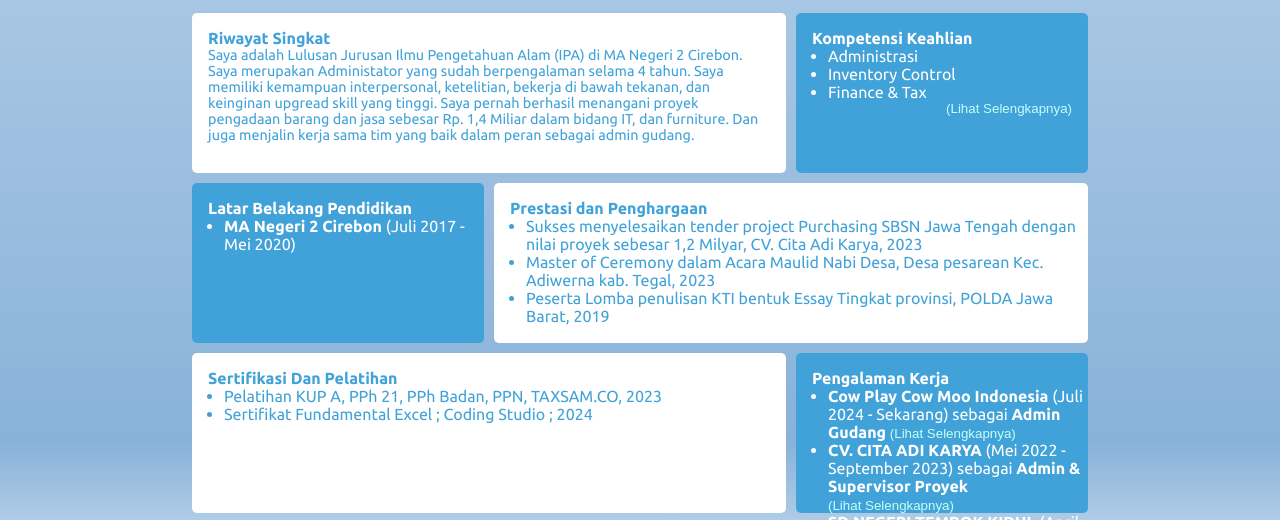
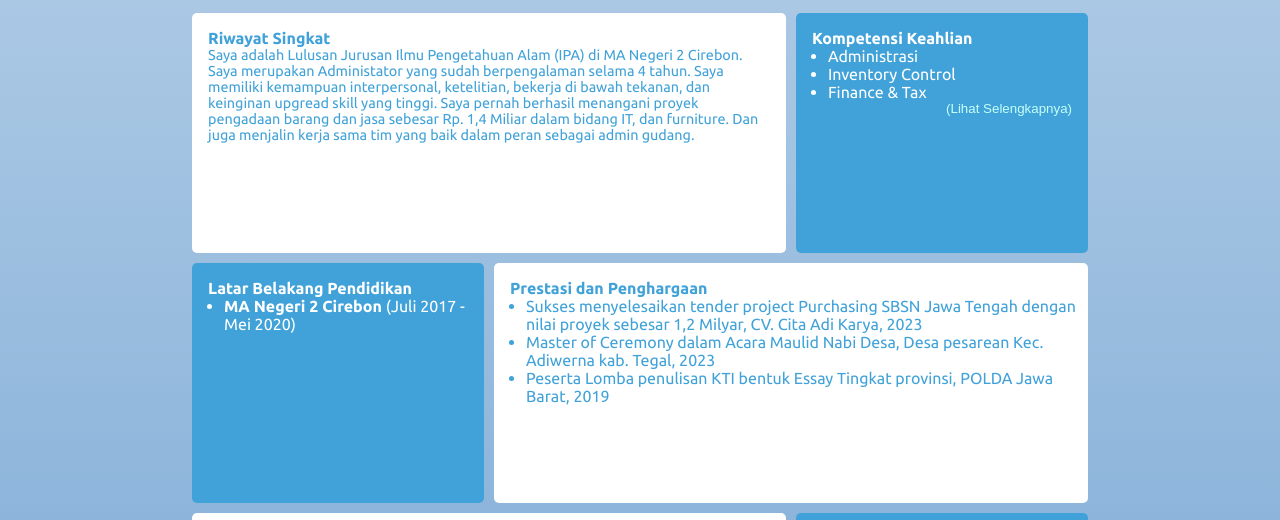
Before and after one commit to lmoo-m/masrian, a plain HTML site: page index.html in a window 1280 px wide. Shown: the part 182-702 px from the top of the page. Drawn offline with nearby package versions, Linux system fonts and the light colour scheme.

Commit message:
Update style.css

```diff
--- a/style.css
+++ b/style.css
@@ -12,7 +12,7 @@ body{
     font-weight: 400;
     font-style: normal;
     color: white;
-    height: 120vh;
+    height: 150vh;
     background: linear-gradient(to top, white 10%, rgba(107, 159, 208, .8) 35%, rgba(107, 159, 208, .5) );
 }
 
@@ -116,7 +116,7 @@ header h3{
 
 .content .box{
     padding: 1rem;
-    height: 10rem;
+    height: 15rem;
     border-radius: 5px;
     -webkit-border-radius: 5px;
     -moz-border-radius: 5px;
```
